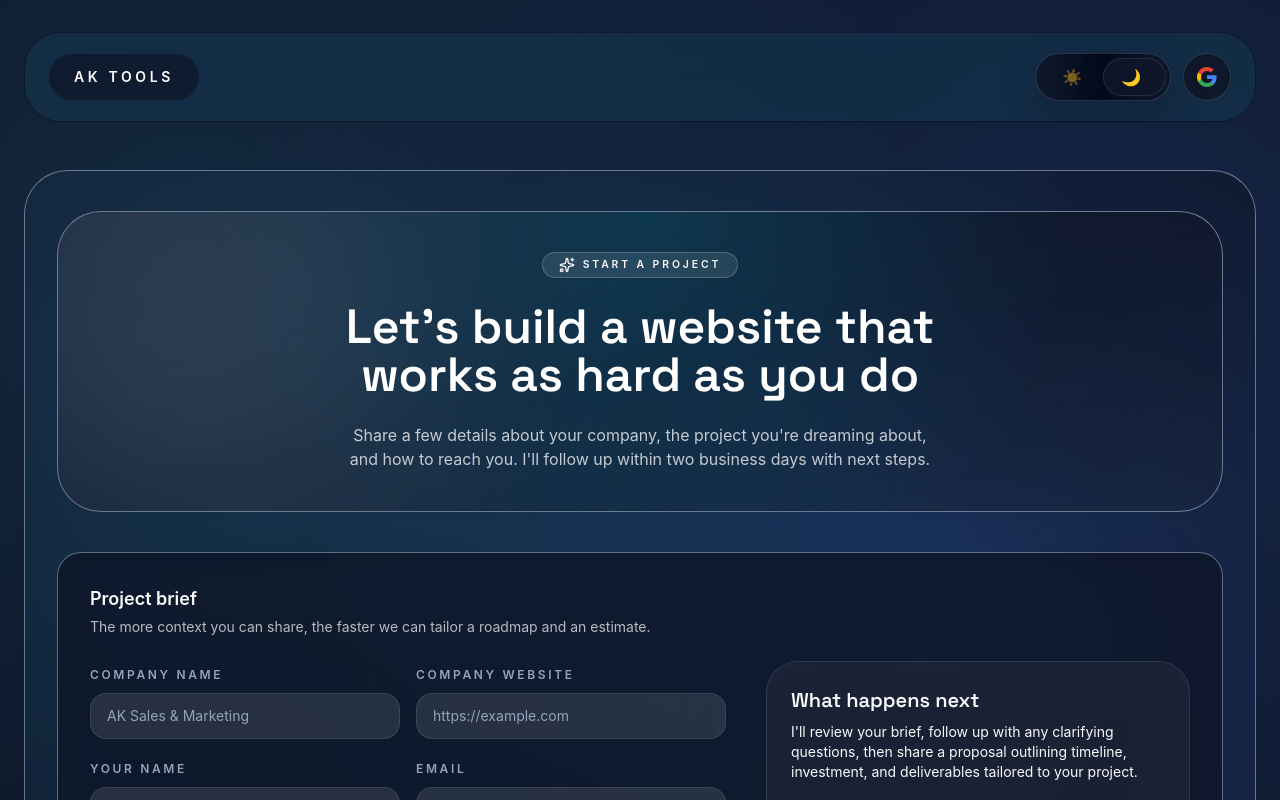
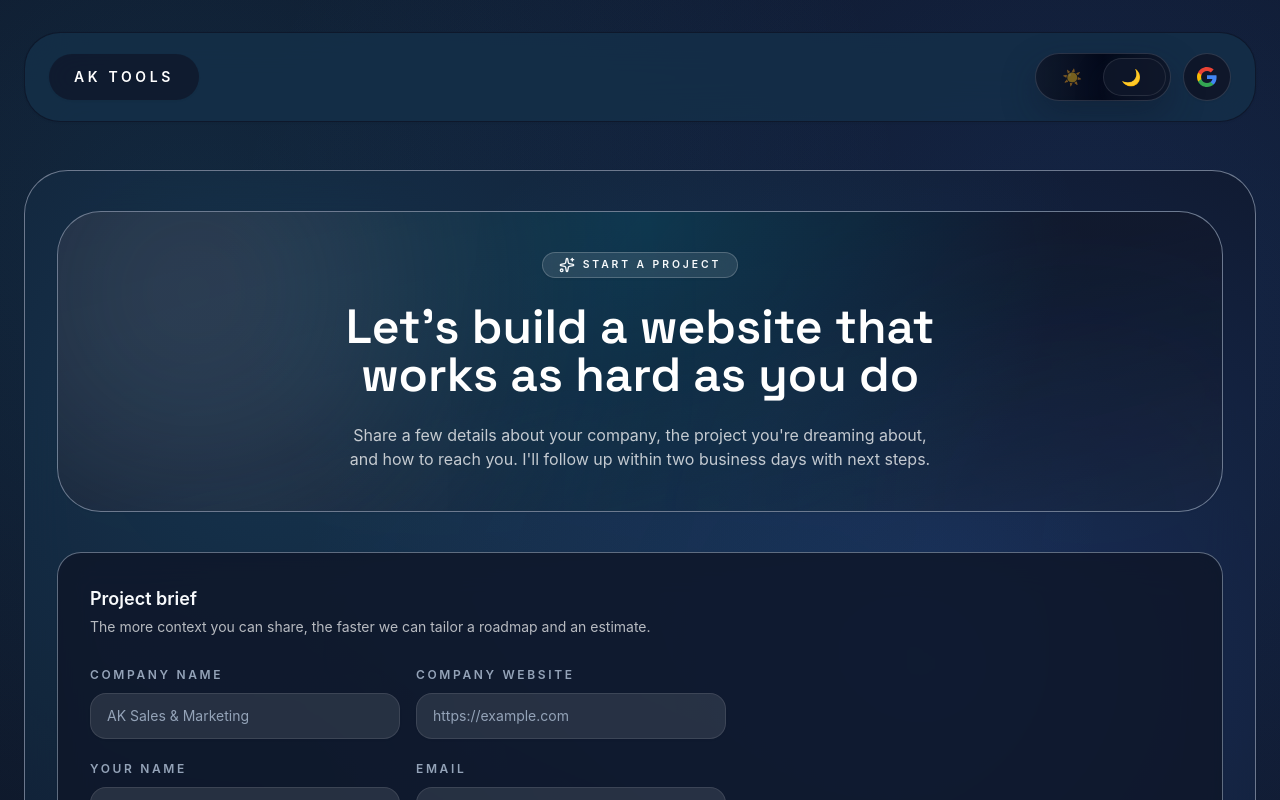
Before and after one commit to amerkovacevic/amerkovacevic.com, a React (Vite) app: page /start-a-project in a window 1280 px wide. Shown: the top 800 px of the page. Built offline with nearby package versions, Linux system fonts and the light colour scheme; no server answers.

Commit message:
Show contact info only when form submission fails

```diff
--- a/src/pages/start-a-project/start-a-project-page.tsx
+++ b/src/pages/start-a-project/start-a-project-page.tsx
@@ -110,6 +110,7 @@ export default function StartAProjectPage() {
   const inputClasses =
     "w-full rounded-2xl border border-white/40 bg-white/80 px-4 py-3 text-sm text-brand-strong shadow-brand-sm placeholder:text-brand-subtle focus:border-brand focus:outline-none focus:ring-2 focus:ring-brand/40 dark:border-white/10 dark:bg-white/10 dark:text-brand-foreground";
   const isSending = status === "sending";
+  const showFallbackContact = status === "error";
 
   return (
     <div className="space-y-10">
@@ -258,11 +259,12 @@ export default function StartAProjectPage() {
           </div>
         </form>
 
+        {showFallbackContact ? (
           <aside className="surface-card flex flex-col gap-6 rounded-[2rem] border border-white/30 bg-white/70 p-6 text-sm text-brand-muted shadow-brand-sm backdrop-blur-xl dark:border-white/10 dark:bg-white/5 dark:text-brand-subtle">
             <div className="space-y-2 text-brand-strong dark:text-brand-foreground">
               <h3 className="font-display text-xl font-semibold">What happens next</h3>
               <p>
-              I'll review your brief, follow up with any clarifying questions, then share a proposal outlining timeline, investment, and deliverables tailored to your project.
+                Looks like the form couldn't send automatically. Reach out directly and we'll pick things up right away.
               </p>
             </div>
 
@@ -285,6 +287,7 @@ export default function StartAProjectPage() {
               Prefer to skip the form? Email or call me directly and we can coordinate a kickoff call.
             </div>
           </aside>
+        ) : null}
       </PageSection>
     </div>
   );
```
Lines whose indentation alone changed are shown as unchanged.
